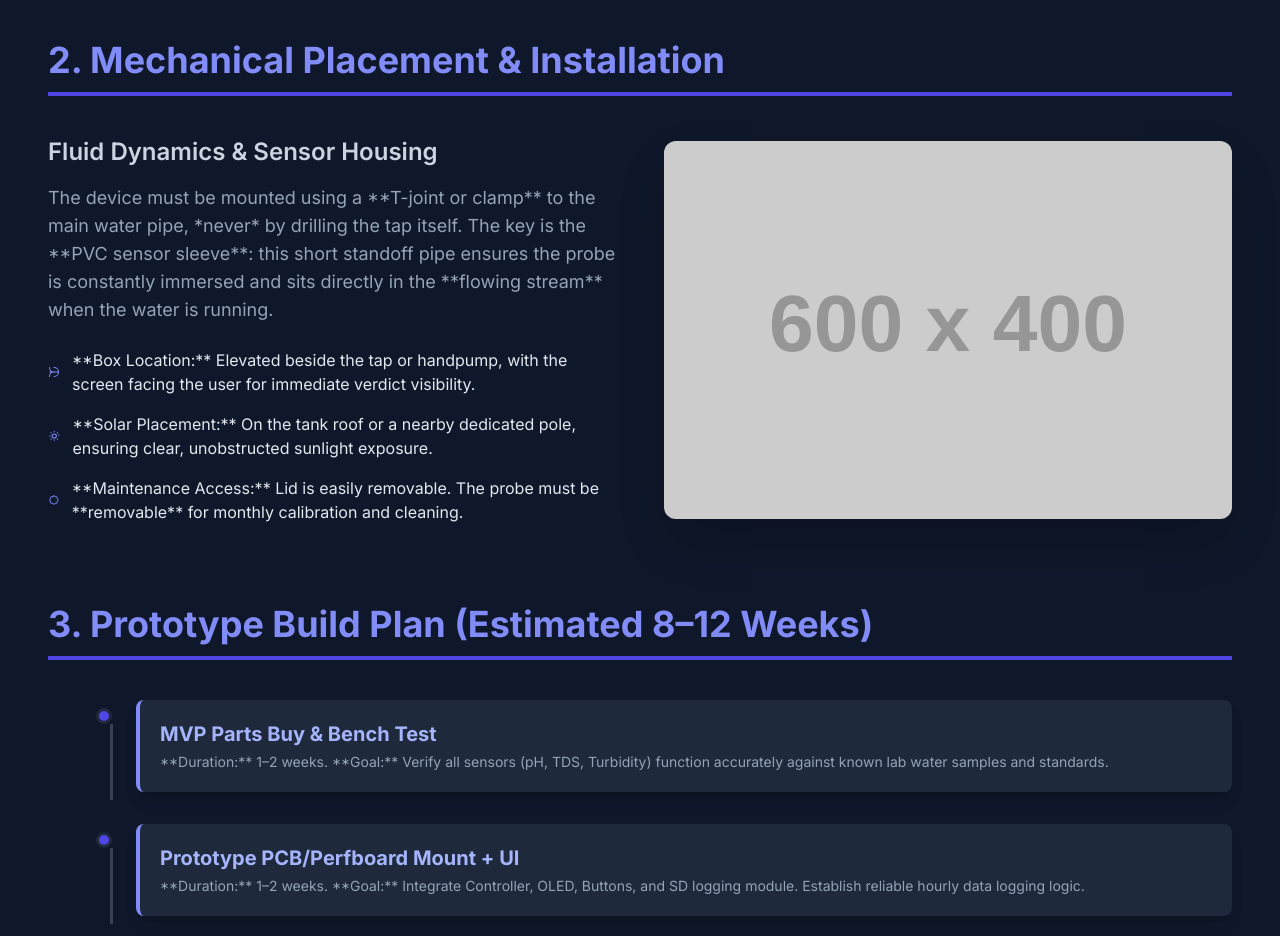
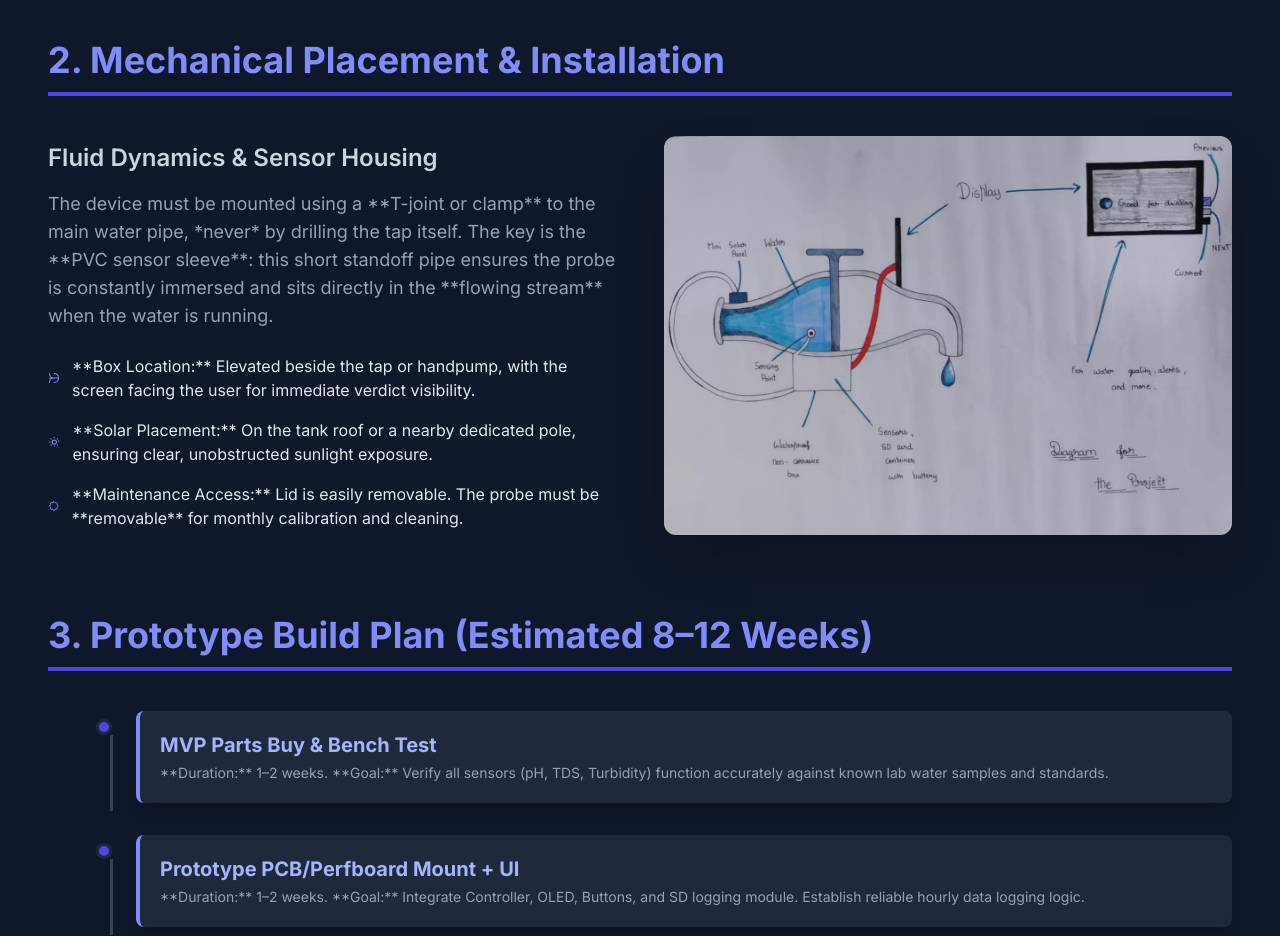
Before and after one commit to blastoise-creater/Construction, a plain HTML site: page index.html in a window 1280 px wide. Shown: the part 800-1736 px from the top of the page. Drawn offline with nearby package versions, Linux system fonts and the light colour scheme; placeholder pictures from the web are drawn by us.

Commit message:
Update image source in index.html

```diff
--- a/index.html
+++ b/index.html
@@ -159,7 +159,12 @@
                 </div>
 
                 <div class="rounded-xl overflow-hidden shadow-2xl scroll-animate" style="--delay: 0.2s;">
-                    <img src="https://placehold.co/600x400/312e81/FFFFFF?text=INSTALLATION+DIAGRAM" alt="Conceptual diagram of AquaSentry device mounted next to a handpump" class="w-full h-auto object-cover" onerror="this.onerror=null;this.src='https://placehold.co/600x400/312e81/FFFFFF?text=INSTALLATION+DIAGRAM';">
+                    <img src="https://raw.githubusercontent.com/blastoise-creater/Construction/refs/heads/main/IMG-20251101-WA0006.jpg"
+     alt="Conceptual diagram of AquaSentry device mounted next to a handpump"
+     class="w-full h-auto object-cover"
+     onerror="this.onerror=null;this.src='https://placehold.co/600x400/312e81/FFFFFF?text=INSTALLATION+DIAGRAM';"
+>
+
                 </div>
             </div>
         </section>
```
